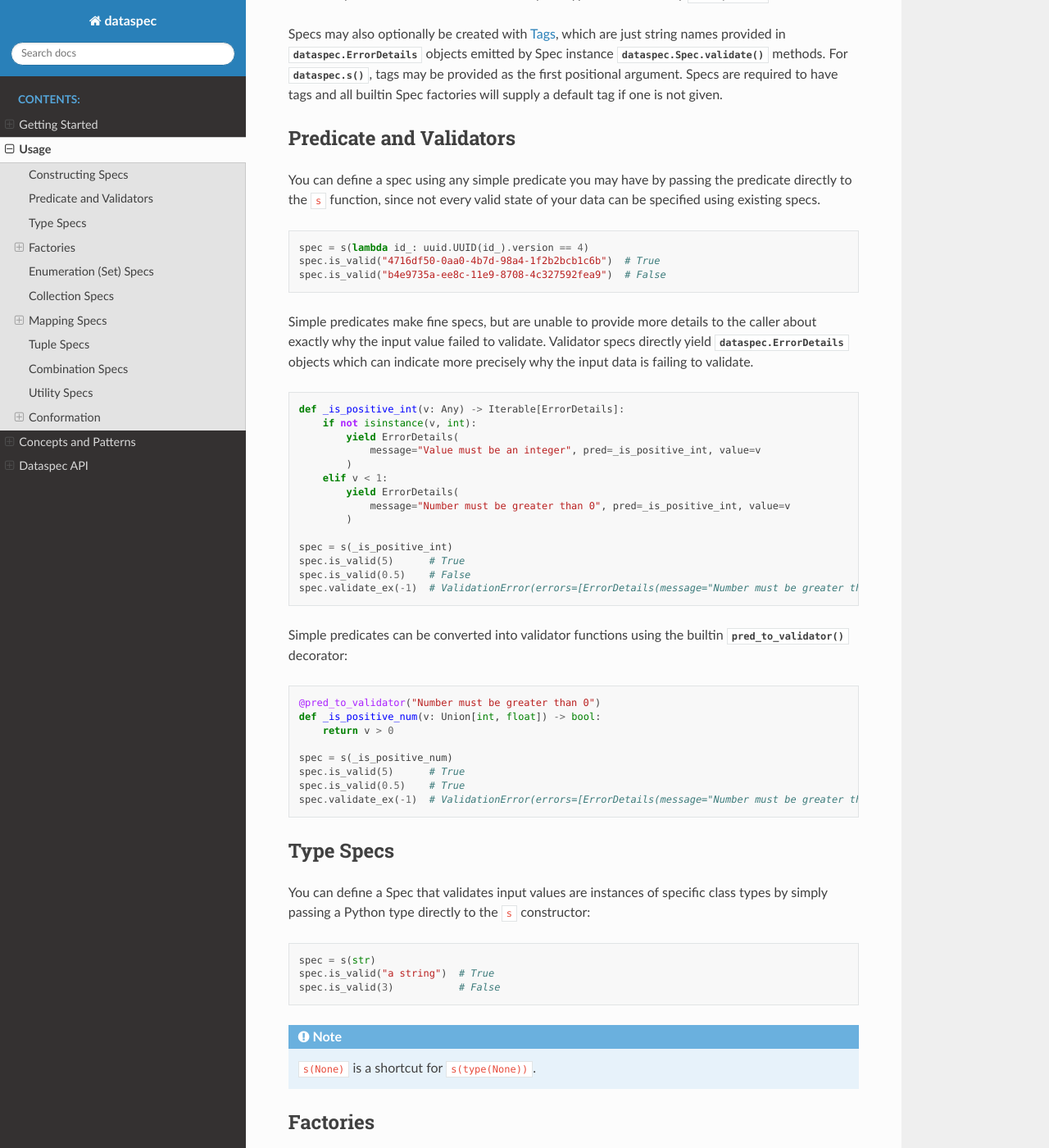
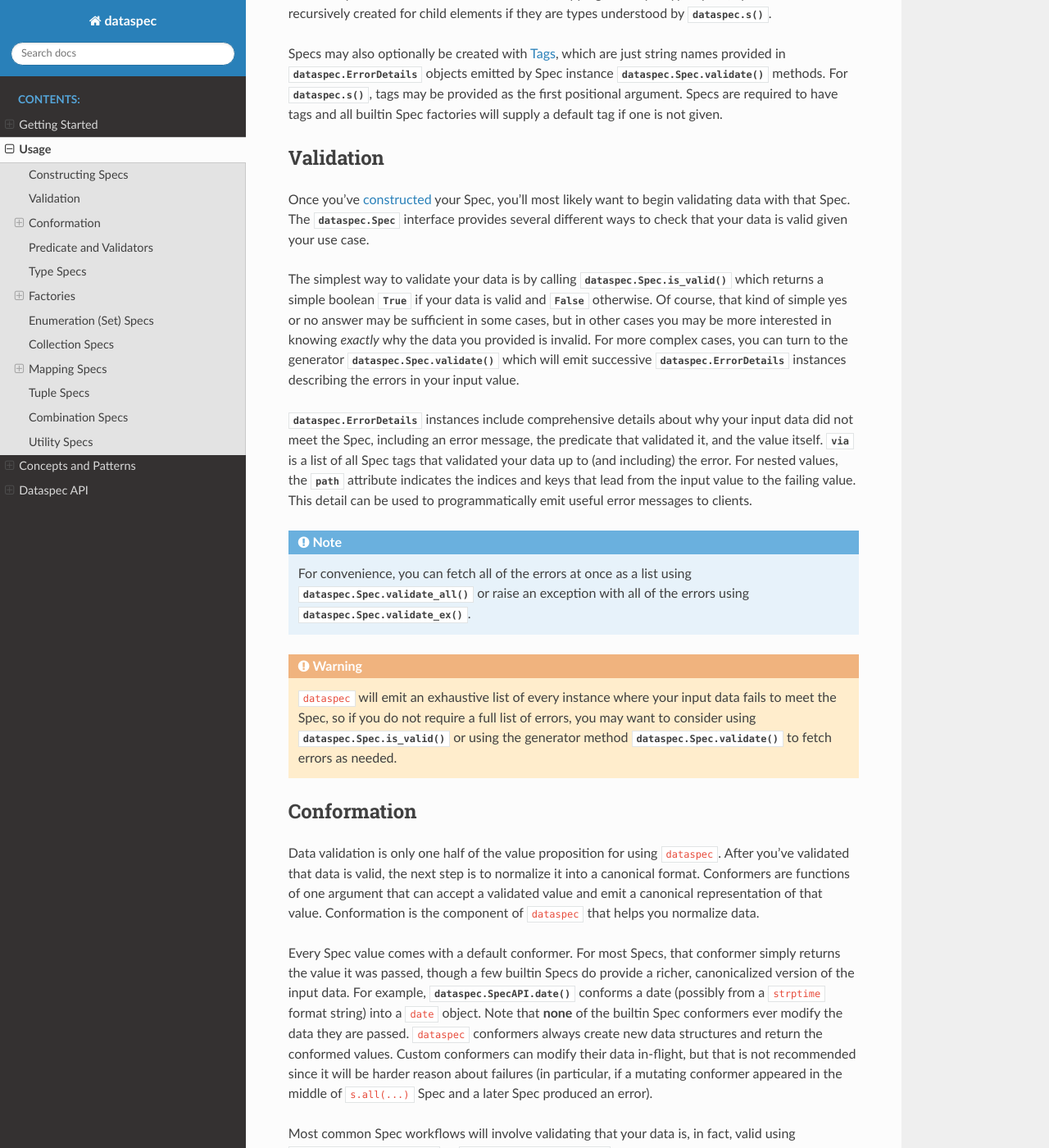
Before and after one commit to coverahealth/dataspec, a Sphinx documentation site: the page built from docs/usage.rst, in a window 1280 px wide and 1400 px high, scrolled down 1038 px. Shown: the whole window at 82% size. Built offline with Sphinx 7.4.7 and the Read the Docs theme 2.0.0, drawn with Linux system fonts in a browser that asks for light colours; some of the changed text lies outside the part shown.

```diff
--- a/docs/api.rst
+++ b/docs/api.rst
@@ -1,3 +1,5 @@
+.. py:currentmodule:: dataspec
+
 .. _api:
 
 Dataspec API
@@ -27,20 +29,52 @@
 Types
 -----
 
-.. automodule:: dataspec
-   :members: Spec, SpecPredicate, Tag, Conformer, PredicateFn, ValidatorFn
-   :noindex:
+.. autoclass:: Spec
+   :members:
+
+.. data:: SpecPredicate
+
+   SpecPredicates are values that can be coerced into Specs by :py:func:`dataspec.s`.
+
+.. data:: Tag
+
+   Tags are string names given to :py:class:`dataspec.Spec` instances which are emitted
+   in :py:class:`dataspec.ErrorDetails` instances to indicate which Spec or Specs were
+   evaluated to produce the error.
+
+.. data:: Conformer
+
+   Conformers are functions of one argument which return either a conformed value or
+   an instance of :py:class:`dataspec.Invalid` (such as :py:obj:`dataspec.INVALID`).
+
+.. data:: PredicateFn
+
+   Predicate functions are functions of one argument which return :py:class:`bool`
+   indicating whether or not the argument is valid or not.
+
+.. data:: ValidatorFn
+
+   Validator functions are functions of one argument which yield successive
+   :py:class:`dataspec.ErrorDetails` instances indicating exactly why input values
+   do not meet the Spec.
 
 .. _spec_errors:
 
 Spec Errors
 -----------
 
-.. automodule:: dataspec
-   :members: ErrorDetails, Invalid, ValidationError
-   :noindex:
+.. autoclass:: ErrorDetails
+   :members:
 
-.. autodata:: dataspec.INVALID
+.. autoclass:: Invalid
+
+.. autoclass:: ValidationError
+   :members:
+
+.. data:: dataspec.INVALID
+
+   ``INVALID`` is a singleton instance of :py:class:`dataspec.Invalid` emitted by
+   builtin conformers which can be used for a quick ``is`` identity check.
 
 .. _utilities:
 
--- a/docs/usage.rst
+++ b/docs/usage.rst
@@ -33,6 +33,84 @@
 :py:meth:`dataspec.Spec.validate` methods. For :py:func:`dataspec.s`, tags may be
 provided as the first positional argument. Specs are required to have tags and all
 builtin Spec factories will supply a default tag if one is not given.
+
+.. _validation:
+
+Validation
+----------
+
+Once you've :ref:`constructed <constructing_specs>` your Spec, you'll most likely want
+to begin validating data with that Spec. The :py:class:`dataspec.Spec` interface
+provides several different ways to check that your data is valid given your use case.
+
+The simplest way to validate your data is by calling :py:meth:`dataspec.Spec.is_valid`
+which returns a simple boolean :py:obj:`True` if your data is valid and :py:obj:`False`
+otherwise. Of course, that kind of simple yes or no answer may be sufficient in some
+cases, but in other cases you may be more interested in knowing *exactly* why the data
+you provided is invalid. For more complex cases, you can turn to the generator
+:py:meth:`dataspec.Spec.validate` which will emit successive
+:py:class:`dataspec.ErrorDetails` instances describing the errors in your input value.
+
+:py:class:`dataspec.ErrorDetails` instances include comprehensive details about why
+your input data did not meet the Spec, including an error message, the predicate that
+validated it, and the value itself. :py:class:`via <dataspec.ErrorDetails>` is a list
+of all Spec tags that validated your data up to (and including) the error. For nested
+values, the :py:class:`path <dataspec.ErrorDetails>` attribute indicates the indices
+and keys that lead from the input value to the failing value. This detail can be used
+to programmatically emit useful error messages to clients.
+
+.. note::
+
+   For convenience, you can fetch all of the errors at once as a list using
+   :py:meth:`dataspec.Spec.validate_all` or raise an exception with all of the errors
+   using :py:meth:`dataspec.Spec.validate_ex`.
+
+.. warning::
+
+   ``dataspec`` will emit an exhaustive list of every instance where your input data
+   fails to meet the Spec, so if you do not require a full list of errors, you may
+   want to consider using :py:meth:`dataspec.Spec.is_valid` or using the generator
+   method :py:meth:`dataspec.Spec.validate` to fetch errors as needed.
+
+.. _conformation:
+
+Conformation
+------------
+
+Data validation is only one half of the value proposition for using ``dataspec``. After
+you've validated that data is valid, the next step is to normalize it into a canonical
+format. Conformers are functions of one argument that can accept a validated value and
+emit a canonical representation of that value. Conformation is the component of
+``dataspec`` that helps you normalize data.
+
+Every Spec value comes with a default conformer. For most Specs, that conformer simply
+returns the value it was passed, though a few builtin Specs do provide a richer,
+canonicalized version of the input data. For example, :py:meth:`dataspec.SpecAPI.date`
+conforms a date (possibly from a ``strptime`` format string) into a ``date`` object.
+Note that **none** of the builtin Spec conformers ever modify the data they are passed.
+``dataspec`` conformers always create new data structures and return the conformed
+values. Custom conformers can modify their data in-flight, but that is not recommended
+since it will be harder reason about failures (in particular, if a mutating conformer
+appeared in the middle of ``s.all(...)`` Spec and a later Spec produced an error).
+
+Most common Spec workflows will involve validating that your data is, in fact, valid
+using :py:meth:`dataspec.Spec.is_valid` or :py:meth:`dataspec.Spec.validate` for richer
+error details and then calling :py:meth:`dataspec.Spec.conform_valid` if it is valid
+or dealing with the error if not.
+
+.. _user_provided_conformers:
+
+User Provided Conformers
+^^^^^^^^^^^^^^^^^^^^^^^^
+
+When you create Specs, you can always provide a conformer using the ``conformer``
+keyword argument. This function will be called any time you call
+:py:meth:`dataspec.Spec.conform` on your Spec or any Spec your Spec is a part of. The
+``conformer`` keyword argument for :py:func:`dataspec.s` and other builtin factories
+will always apply your conformer as by :py:meth:`dataspec.Spec.compose_conformer` ,
+rather than replacing the default conformer. To have your conformer *completely*
+replace the default conformer (if one is provided), you can use the
+:py:meth:`dataspec.Spec.with_conformer` method on the returned Spec.
 
 .. _predicates_and_validators:
 
```
Also changed, not shown: other parts of docs/usage.rst (+1 -37 lines), CHANGELOG.md (+1 -0 lines), 2 other files.
